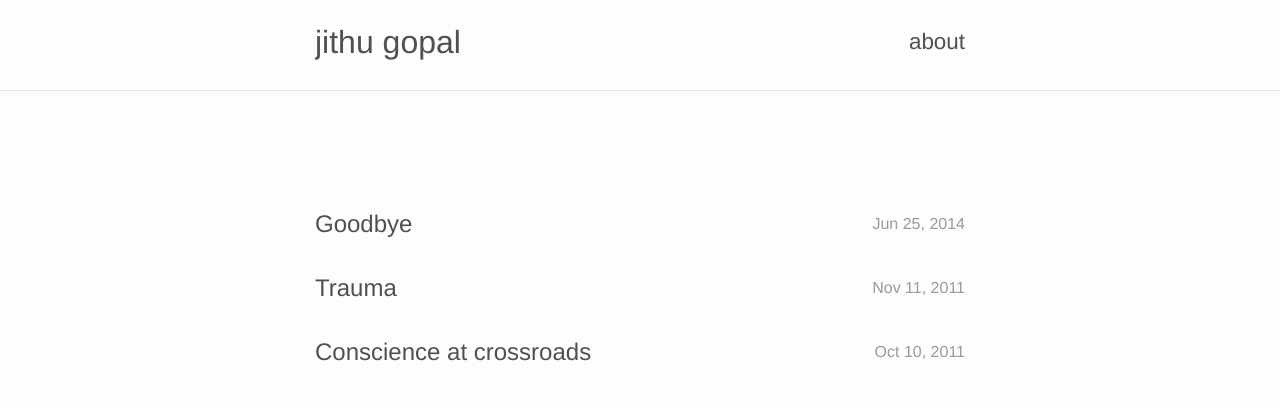
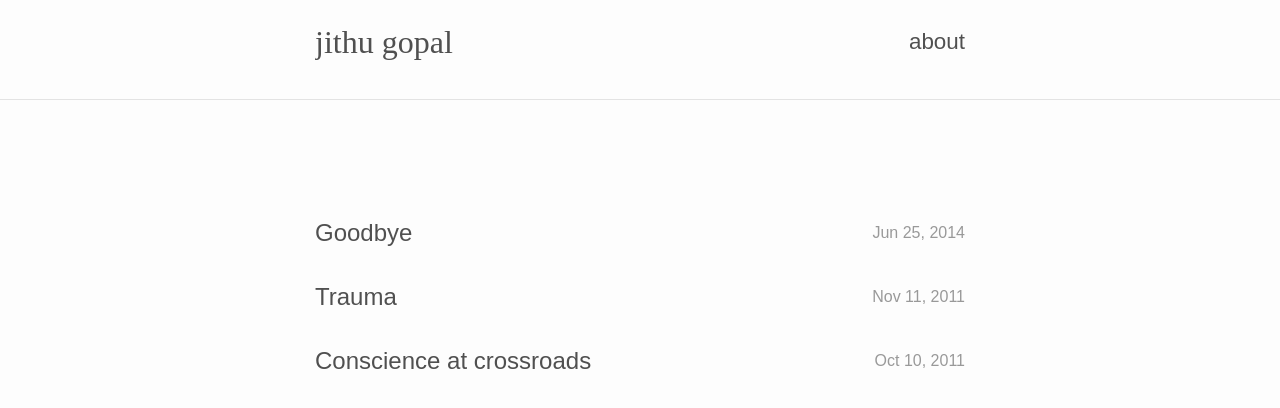
Before and after one commit to jithugopal/jithugopal.github.com, a Jekyll site: the page built from index.html, in a window 1280 px wide. Shown: the top 408 px of the page. Built offline with Jekyll 4.4.1, drawn with Linux system fonts in a browser that asks for light colours; Markdown is read by kramdown in place of the engine named in the settings.

Commit message:
adding cute font faces

```diff
--- a/_layouts/default.html
+++ b/_layouts/default.html
@@ -22,10 +22,12 @@
         var s = document.getElementsByTagName('script')[0]; s.parentNode.insertBefore(ga, s);
       })();
     </script>
+    <script src="//use.typekit.net/tqf8wwt.js"></script>
+    <script>try{Typekit.load();}catch(e){}</script>
   </head>
   <body>
     <nav>
-      <a class="name" href="/">jithu gopal</a>
+      <h1 class="name"><a href="/">jithu gopal</a></h1>
       <a class="about" href="/about">about</a>
     </nav>
     <hr class="rule"/>
--- a/_sass/_layout.scss
+++ b/_sass/_layout.scss
@@ -1,5 +1,9 @@
+h1 {
+  font-family: "museo-slab", serif;
+}
+
 body {
-  font-family: 'Helvetica Neue', 'Arial', sans-serif;
+  font-family: 'museo-sans', sans-serif;
   line-height: 1.5em;
   overflow-y: scroll;
 }
@@ -14,8 +18,11 @@
   width: $container-width;
   overflow: hidden;
   .name {
-    text-decoration: none;
+    float: left;
     font-size: 2em;
+    a {
+      text-decoration: none;
+    }
   }
   .about {
     float: right;
```
Also changed, not shown: _includes/header.html (deleted, +0 -8 lines).
